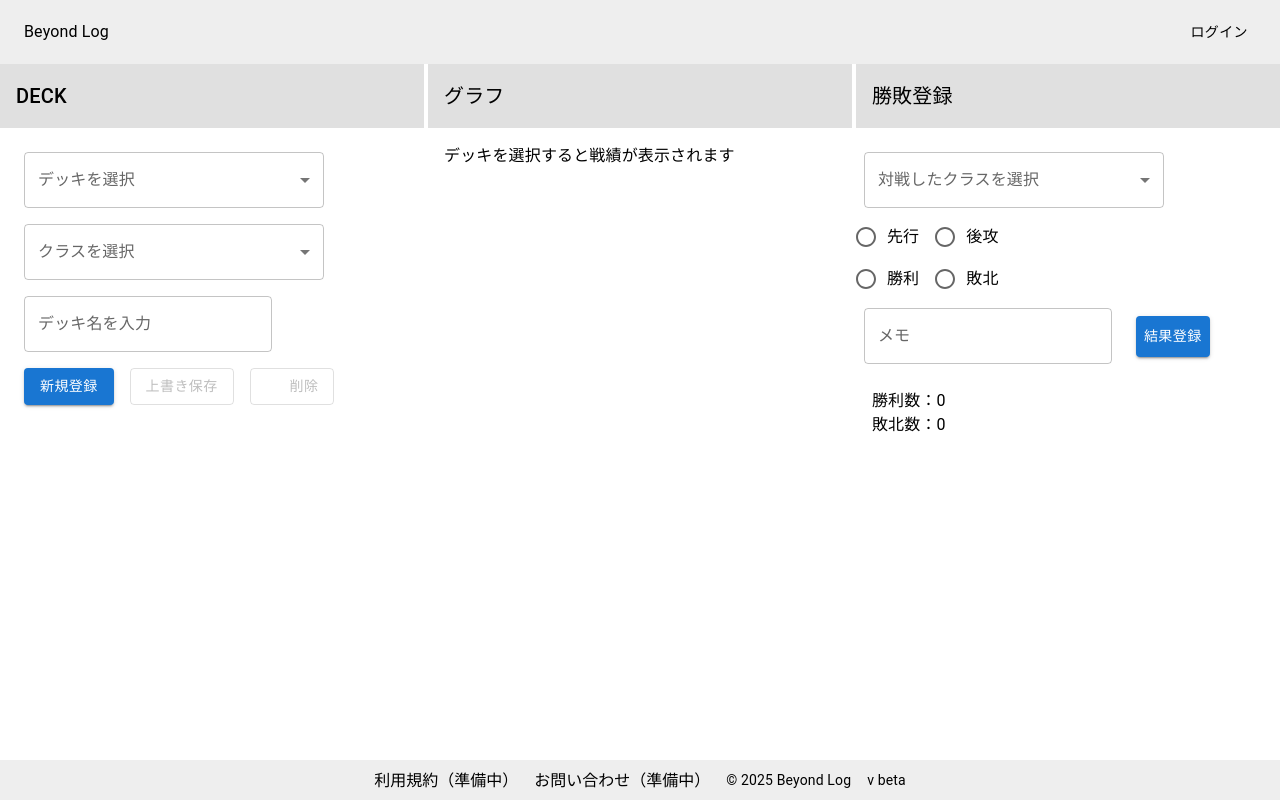
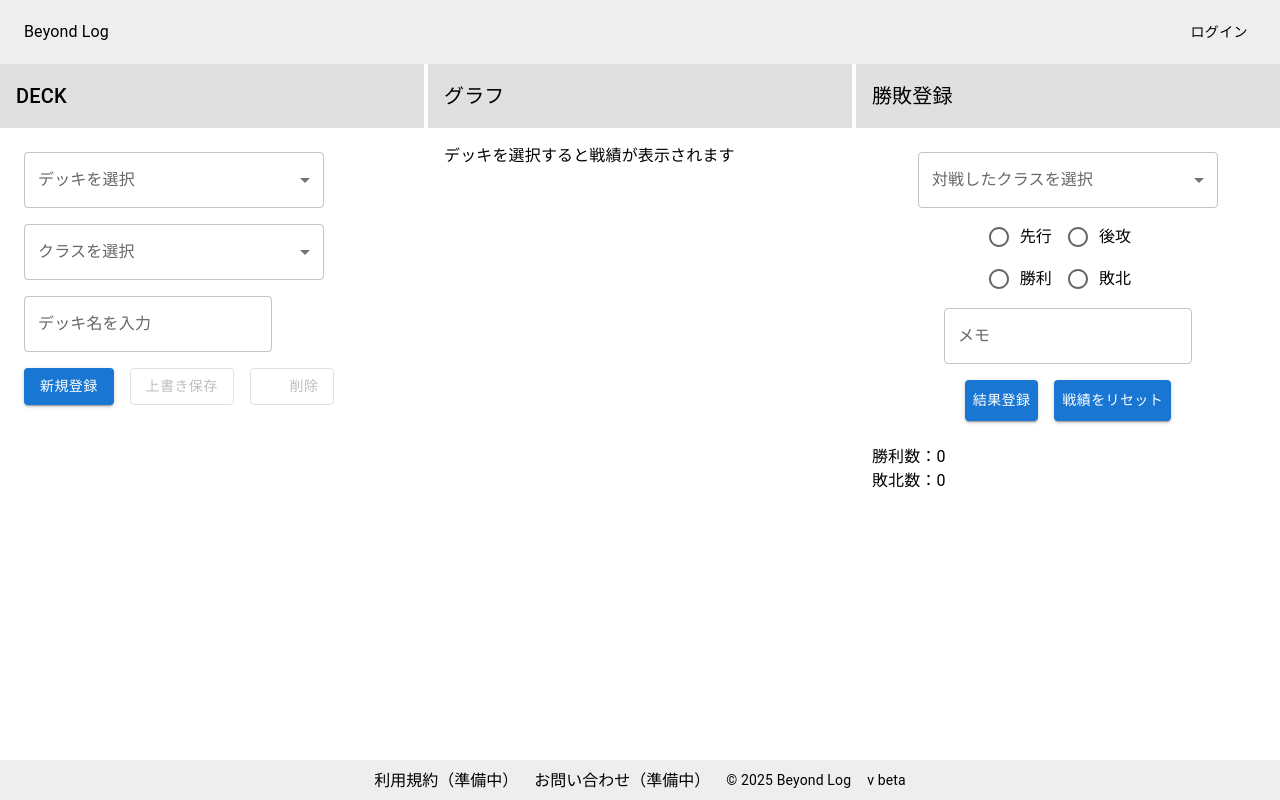
Before and after one commit to narudev4/beyond-log, a Next.js app: page /dashboard in a window 1280 px wide. Built offline with nearby package versions, Linux system fonts and the light colour scheme; some icons are missing.

Commit message:
MatchFormに戦績リセットボタン追加・DeckPanelでデッキ削除時に確認ダイアログ表示

```diff
--- a/src/app/components/DeckPanel.jsx
+++ b/src/app/components/DeckPanel.jsx
@@ -106,6 +106,8 @@ const DeckPanel = ({ selectDeckId, onSelectDeck, onDeckChange }) => {
 
   // デッキ削除の関数
   const handleDelete = (id) => {
+		const confirmDelete = window.confirm("このデッキを削除しますか？");
+		if(confirmDelete) {
 			// 引数にidを渡す
 			setDeckList((prev) => prev.filter((d) => d.id !== id)); // previous state（直前の状態）のidが一致しないものを残す（一致するものを削除）
 			setDeckClass(""); // 初期化
@@ -113,6 +115,7 @@ const DeckPanel = ({ selectDeckId, onSelectDeck, onDeckChange }) => {
 			// setDeckImageUrl(null); // 初期化
 			onSelectDeck(""); // 初期化
 			onDeckChange("");
+		}
   };
 
   return (
--- a/src/app/components/MatchForm.jsx
+++ b/src/app/components/MatchForm.jsx
@@ -10,10 +10,11 @@ import {
   FormControlLabel,
   RadioGroup,
   Radio,
+  Stack,
 } from "@mui/material";
 import React, { useState, useEffect } from "react";
 
-const MatchForm = ({ selectDeckId, onAddMatch }) => {
+const MatchForm = ({ selectDeckId, onAddMatch, onResetMatches }) => {
   // state
   const [selectedClass, setSelectedClass] = useState(""); // 対戦クラス
   const [order, setOrder] = useState(""); // 先行・後攻
@@ -70,9 +71,9 @@ const MatchForm = ({ selectDeckId, onAddMatch }) => {
       deckId: selectDeckId,
       opponentDeck: selectedClass, // 選択されたクラス
       wentFirst: order === "先行", // 先行と後攻をtrue or falseで管理
-      result: result === "勝利" ? "win" : "lose" , // 勝利・敗北を内部用にwin・loseに変換
+      result: result === "勝利" ? "win" : "lose", // 勝利・敗北を内部用にwin・loseに変換
       memo,
-			date: new Date().toISOString().slice(0,10), // ISO形式の日付部分だけをsliceで抜き出し
+      date: new Date().toISOString().slice(0, 10), // ISO形式の日付部分だけをsliceで抜き出し
     };
 
     const prev = JSON.parse(localStorage.getItem(STORAGE_KEY) || "[]"); // ローカルストレージに保存されているmatchResultまたは空の配列を取り出す
@@ -80,7 +81,7 @@ const MatchForm = ({ selectDeckId, onAddMatch }) => {
     localStorage.setItem(STORAGE_KEY, JSON.stringify(updated)); // ローカルストレージに更新された対戦結果を登録する
 
     // onAddMatchが関数型であれば親へ通知する
-		if(typeof onAddMatch === "function"){
+    if (typeof onAddMatch === "function") {
       onAddMatch(matchData);
     }
 
@@ -93,7 +94,7 @@ const MatchForm = ({ selectDeckId, onAddMatch }) => {
     calculateWinLose(updated);
   };
   return (
-    <Box component="section">
+    <Box>
       <Typography
         variant="h6"
         component="h2"
@@ -101,6 +102,10 @@ const MatchForm = ({ selectDeckId, onAddMatch }) => {
       >
         勝敗登録
       </Typography>
+      <Box
+        component="section"
+        sx={{ display: "flex", flexDirection: "column", alignItems: "center" }}
+      >
         {/* エラー確認のためにerror={error.selectedClass} */}
         <FormControl sx={{ width: 300, m: 1 }} error={error.selectedClass}>
           {/* id,labelId,labelを設定するとよりラベルが入力欄に重ならずに表示できる */}
@@ -173,9 +178,28 @@ const MatchForm = ({ selectDeckId, onAddMatch }) => {
           value={memo}
           onChange={(e) => setMemo(e.target.value)}
         />
+        <Stack direction="row" spacing={2} sx={{ m: 1 }}>
           <Button variant="contained" sx={{ p: 1, m: 2 }} onClick={handleClick}>
             結果登録
           </Button>
+          <Button
+            variant="contained"
+            sx={{ p: 1, m: 2 }}
+            onClick={() => {
+							if(!selectDeckId) {
+								alert("デッキを選択してください");
+								return;
+							}
+							const confirmReset = window.confirm("このデッキの戦績をリセットしますか？");
+							if(confirmReset) {
+								onResetMatches(selectDeckId);
+							}
+						}}
+          >
+            戦績をリセット
+          </Button>
+        </Stack>
+      </Box>
       <Box sx={{ m: 2 }}>
         <Typography>勝利数：{winCount}</Typography>
         <Typography>敗北数：{loseCount}</Typography>
--- a/src/app/dashboard/page.jsx
+++ b/src/app/dashboard/page.jsx
@@ -24,7 +24,14 @@ export default function DashboardPage() {
     const data = JSON.parse(localStorage.getItem("matchResult") || "[]");
     const filtered = data.filter((m) => m.deckId === deckId);
     setMatches(filtered);
+
   };
+	const handleResetMatches = (deckId) => {
+		const allMatches = JSON.parse(localStorage.getItem(STORAGE_KEY) || "[]");
+		const filtered =allMatches.filter((m) => m.deckId !== deckId);
+		localStorage.setItem(STORAGE_KEY, JSON.stringify(filtered));
+		setMatches([]);
+	};
   return (
     <Grid container columns={12} sx={{ width:"100%" }} spacing={0.5}>
       {/* デッキの選択・作成・削除するフォーム */}
@@ -65,6 +72,7 @@ export default function DashboardPage() {
         <MatchForm
           selectDeckId={selectDeckId}
           onAddMatch={(newMatch) => setMatches((prev) => [...prev, newMatch])}
+					onResetMatches={handleResetMatches}
         />
       </Grid>
     </Grid>
```
Lines whose indentation alone changed are shown as unchanged.
